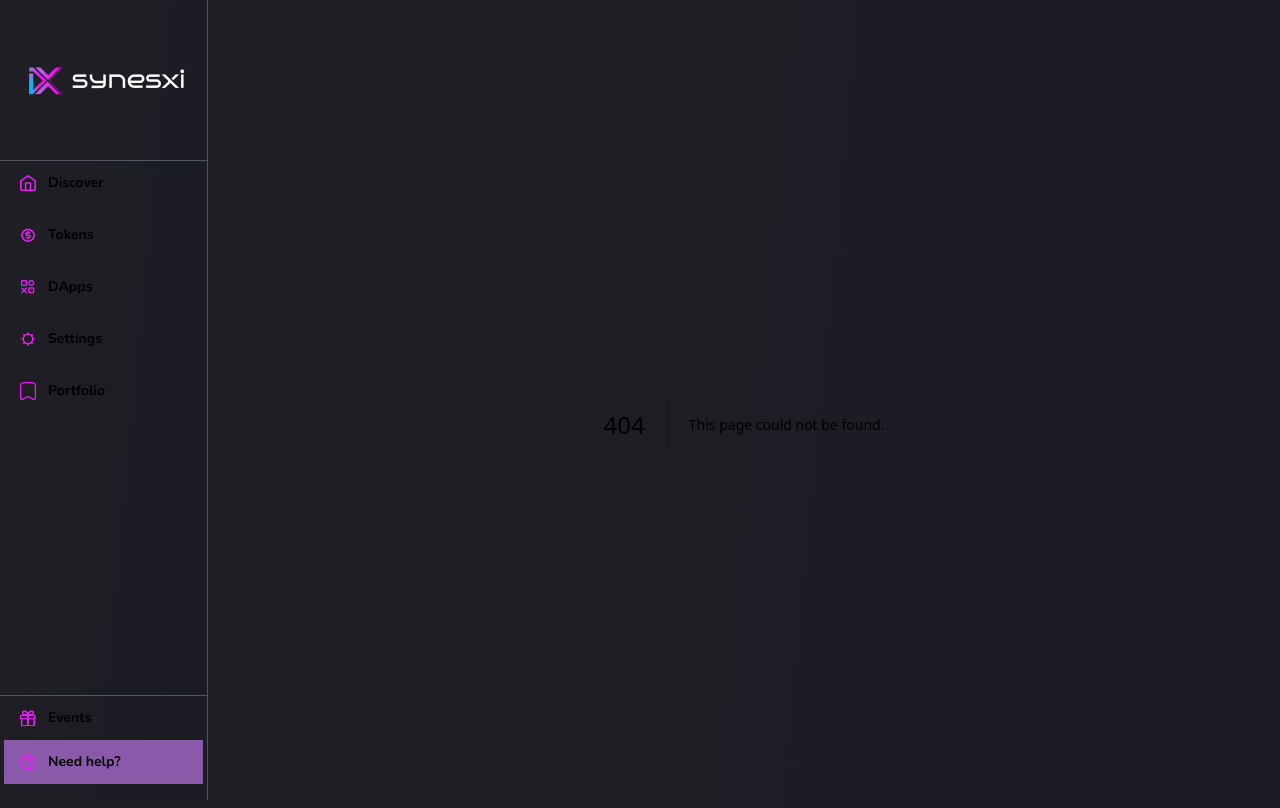
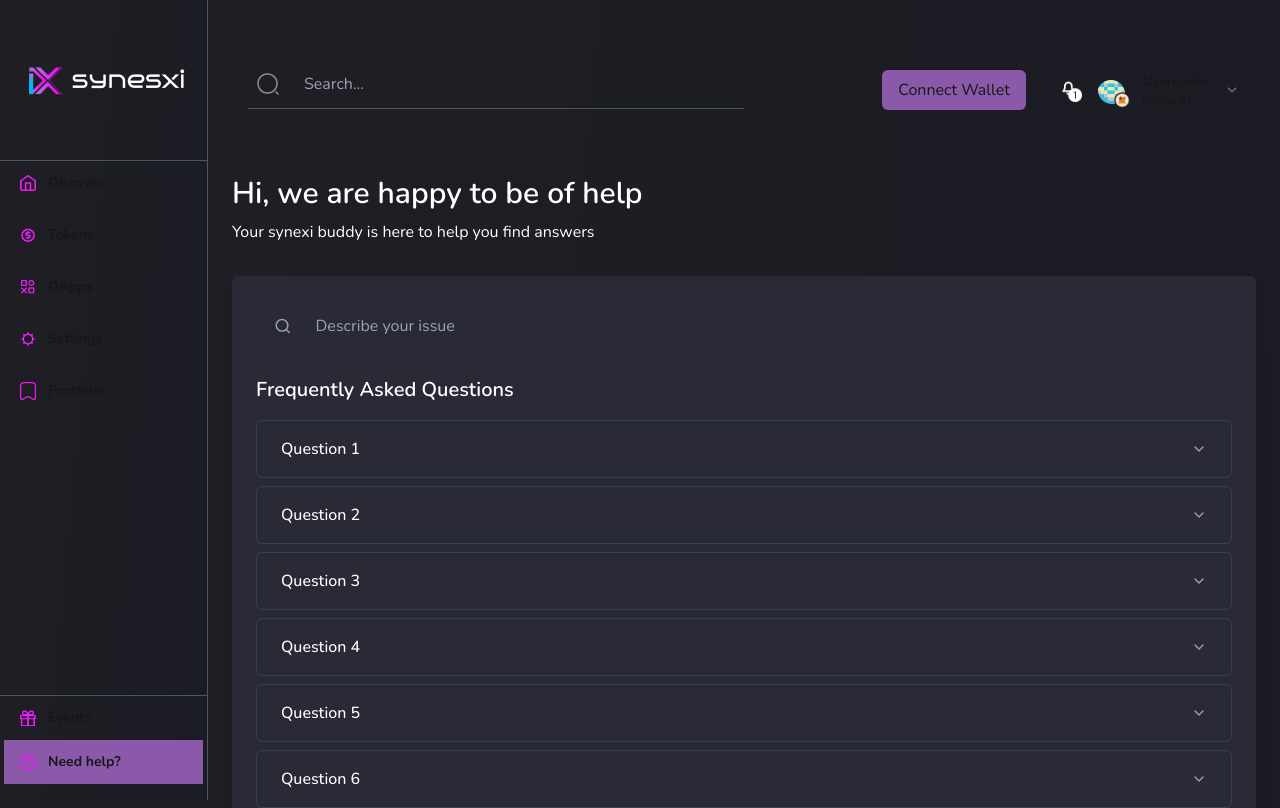
Before and after one commit to softpromin/synesxi-client, a Next.js app: page /help in a window 1280 px wide. Before the commit this address had no page. Shown: the top 808 px of the page. Built offline with nearby package versions, Linux system fonts and the light colour scheme.

Commit message:
Add the help page

```diff
--- /dev/null
+++ b/app/help/page.tsx
@@ -0,0 +1,80 @@
+'use client';
+
+import { useState } from 'react';
+import { FiChevronDown, FiSearch } from 'react-icons/fi';
+
+import TopBar from "@/components/TopBar";
+
+export default function Help() {
+    const [searchQuery, setSearchQuery] = useState('');
+    const [expandedIndex, setExpandedIndex] = useState(null);
+    const [isFocused, setIsFocused] = useState(false);
+
+    const faqs = [
+        { question: "Question 1", answer: "This is the answer to question 1." },
+        { question: "Question 2", answer: "This is the answer to question 2." },
+        { question: "Question 3", answer: "This is the answer to question 3." },
+        { question: "Question 4", answer: "This is the answer to question 4." },
+        { question: "Question 5", answer: "This is the answer to question 5." },
+        { question: "Question 6", answer: "This is the answer to question 6." },
+    ];
+
+    const filteredFaqs = faqs.filter((faq) =>
+        faq.question.toLowerCase().includes(searchQuery.toLowerCase())
+    );
+
+    const toggleExpand = (index: any) => {
+        setExpandedIndex(expandedIndex === index ? null : index);
+    };
+
+    return (
+        <div>
+            <TopBar />
+
+            <div className="text-white flex flex-col">
+                <h1 className="text-3xl font-semibold mt-10">Hi, we are happy to be of help</h1>
+                <p className="mt-2">Your synexi buddy is here to help you find answers</p>
+            </div>
+
+            <div className="bg-card-body text-white p-6 pb-32 rounded-md shadow-lg mt-8">
+                <div
+                    className={`flex items-center mb-6 pl-4 border-2 rounded-md p-1 ${isFocused ? 'border-purple-500' : 'border-transparent'
+                        }`}
+                >
+                    <FiSearch className="text-gray-400 mr-2 text-lg" />
+                    <input
+                        type="text"
+                        placeholder="Describe your issue"
+                        className="w-full bg-card-body text-gray-300 py-2 px-4 rounded-md focus:outline-none"
+                        value={searchQuery}
+                        onChange={(e) => setSearchQuery(e.target.value)}
+                        onFocus={() => setIsFocused(true)} // Set focus state
+                        onBlur={() => setIsFocused(false)} // Remove focus state
+                    />
+                </div>
+
+                <h2 className="text-xl font-semibold mb-4">Frequently Asked Questions</h2>
+
+                <div className="space-y-2">
+                    {filteredFaqs.map((faq, index) => (
+                        <div key={index} className="rounded-md border border-gray-700">
+                            <button
+                                onClick={() => toggleExpand(index)}
+                                className="w-full flex items-center justify-between py-4 px-6 text-left"
+                            >
+                                <span className="font-medium">{faq.question}</span>
+                                <FiChevronDown
+                                    className={`transform ${expandedIndex === index ? 'rotate-180' : 'rotate-0'
+                                        } text-gray-400`}
+                                />
+                            </button>
+                            {expandedIndex === index && (
+                                <div className="px-6 pb-4 text-gray-400">{faq.answer}</div>
+                            )}
+                        </div>
+                    ))}
+                </div>
+            </div>
+        </div>
+    );
+}
--- a/app/settings/page.tsx
+++ b/app/settings/page.tsx
@@ -10,7 +10,7 @@ import { BsToggleOff, BsToggleOn } from "react-icons/bs";
 
 import TopBar from "@/components/TopBar";
 
-export default function Login() {
+export default function Settings() {
 	const [activeTab, setActiveTab] = useState('Profile');
 
 	const tabs = ['Profile', 'Notifications', 'Security', 'Appearance', 'Other'];
```
